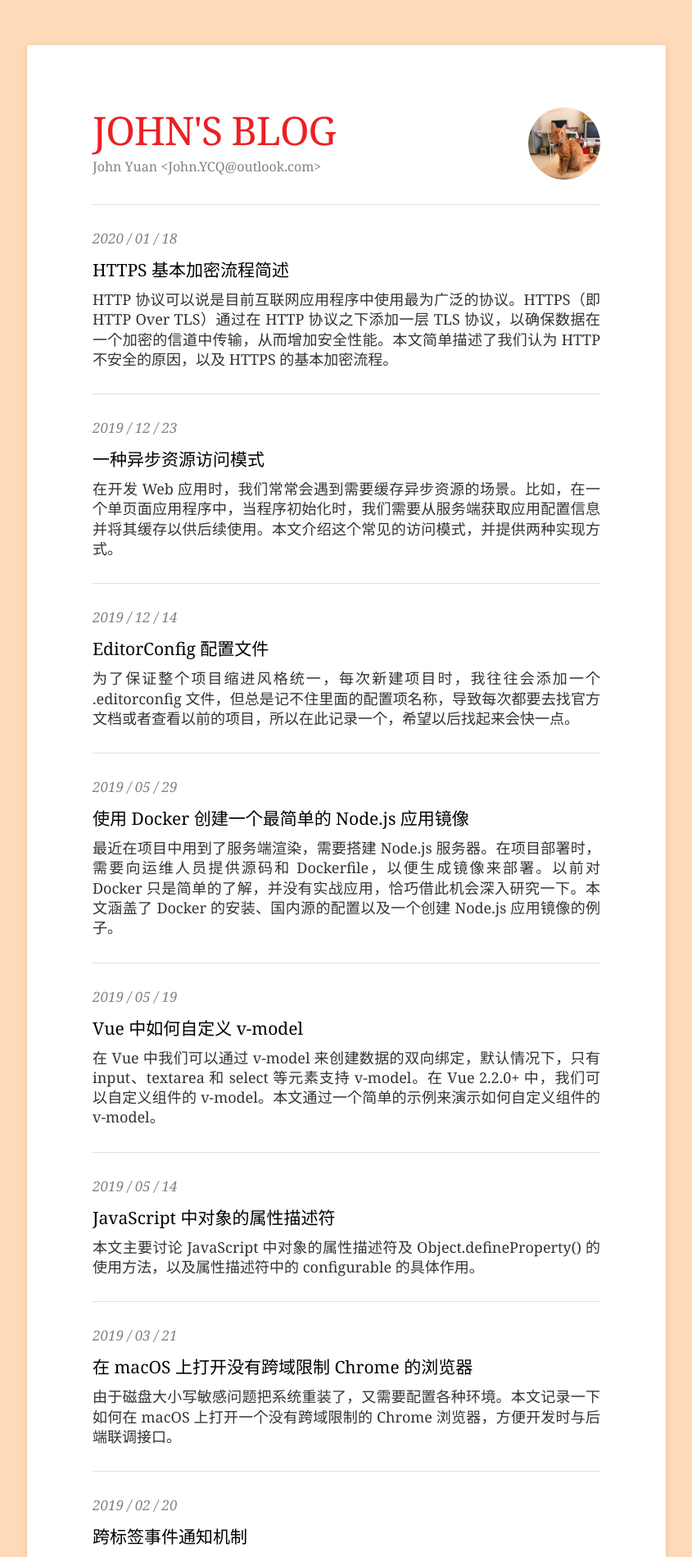
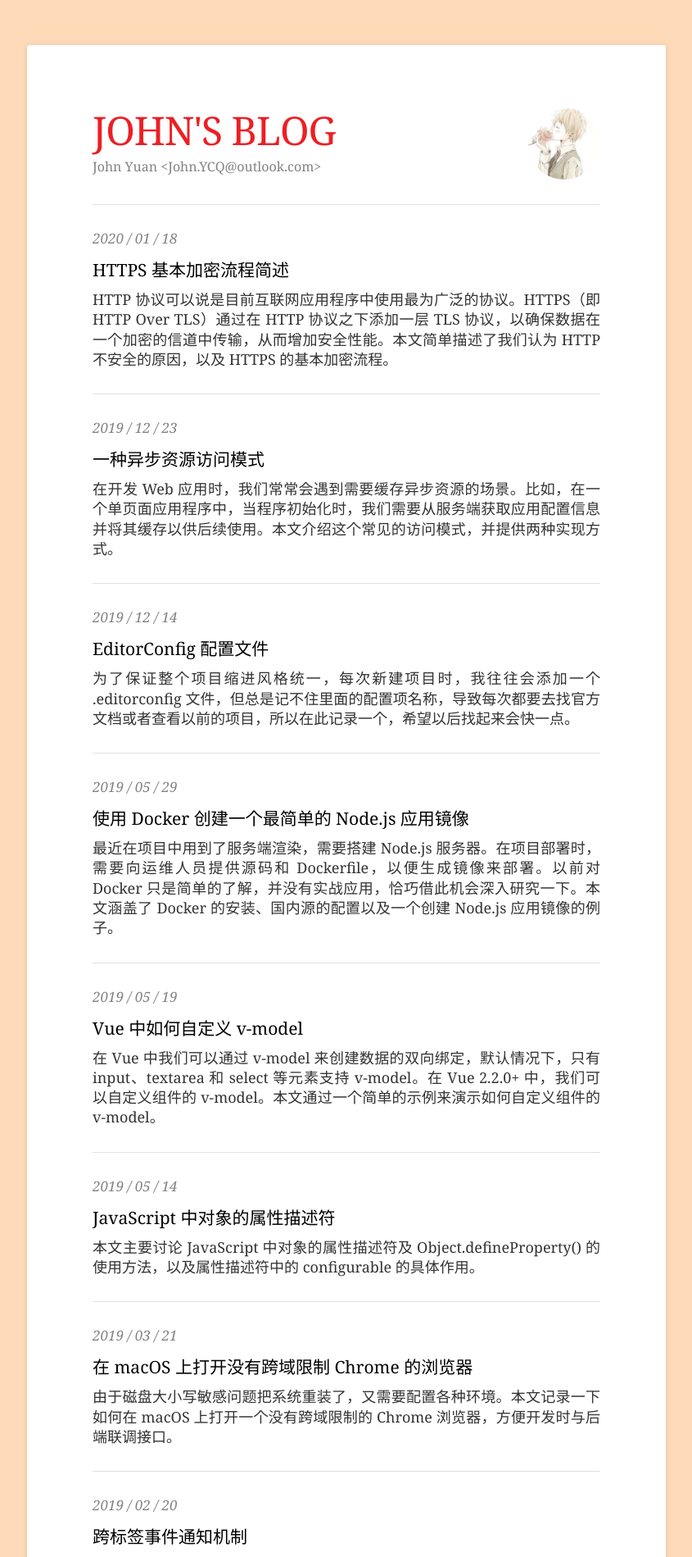
Before and after one commit to john-yuan/blog, a Jekyll site: the page built from index.md, in a window 1280 px wide. Shown: the top 1899 px of the page at 82% size, without its empty margins (217-1062 px from the left). Built offline with Jekyll 4.4.1, drawn with Linux system fonts in a browser that asks for light colours.

Commit message:
feat: update avatar

```diff
--- a/_config.yml
+++ b/_config.yml
@@ -2,7 +2,7 @@ title: JOHN'S BLOG
 author: John Yuan
 email: John.YCQ@outlook.com
 github: https://github.com/john-yuan
-avatar: assets/images/avatar.jpeg
+avatar: assets/images/avatar.jpg
 permalink: /posts/:year/:month/:day/:title.html
 excerpt_separator: <!--more-->
 markdown: kramdown
```
Also changed, not shown: assets/images/avatar.jpeg (deleted), assets/images/avatar.jpg (added).
